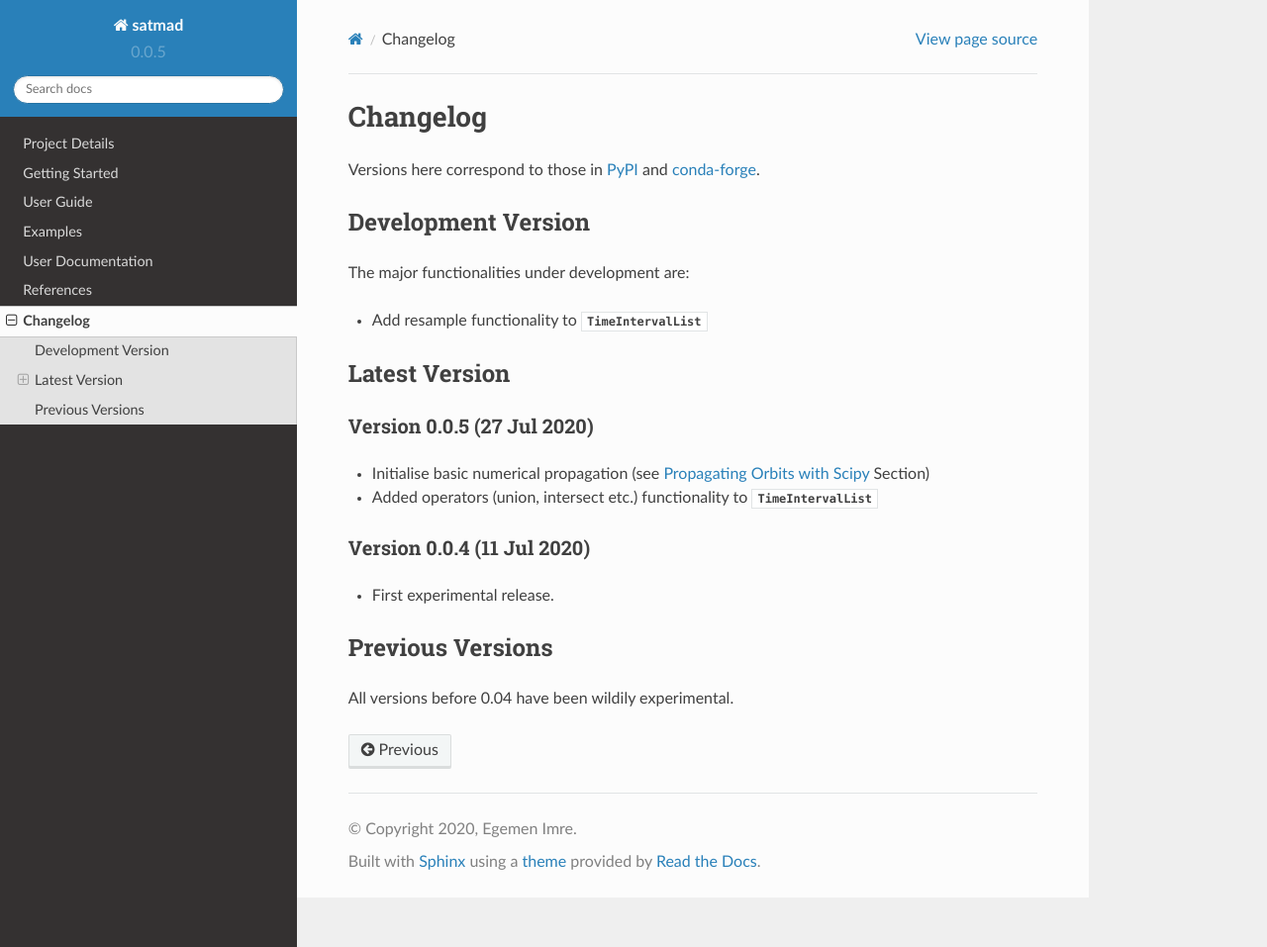
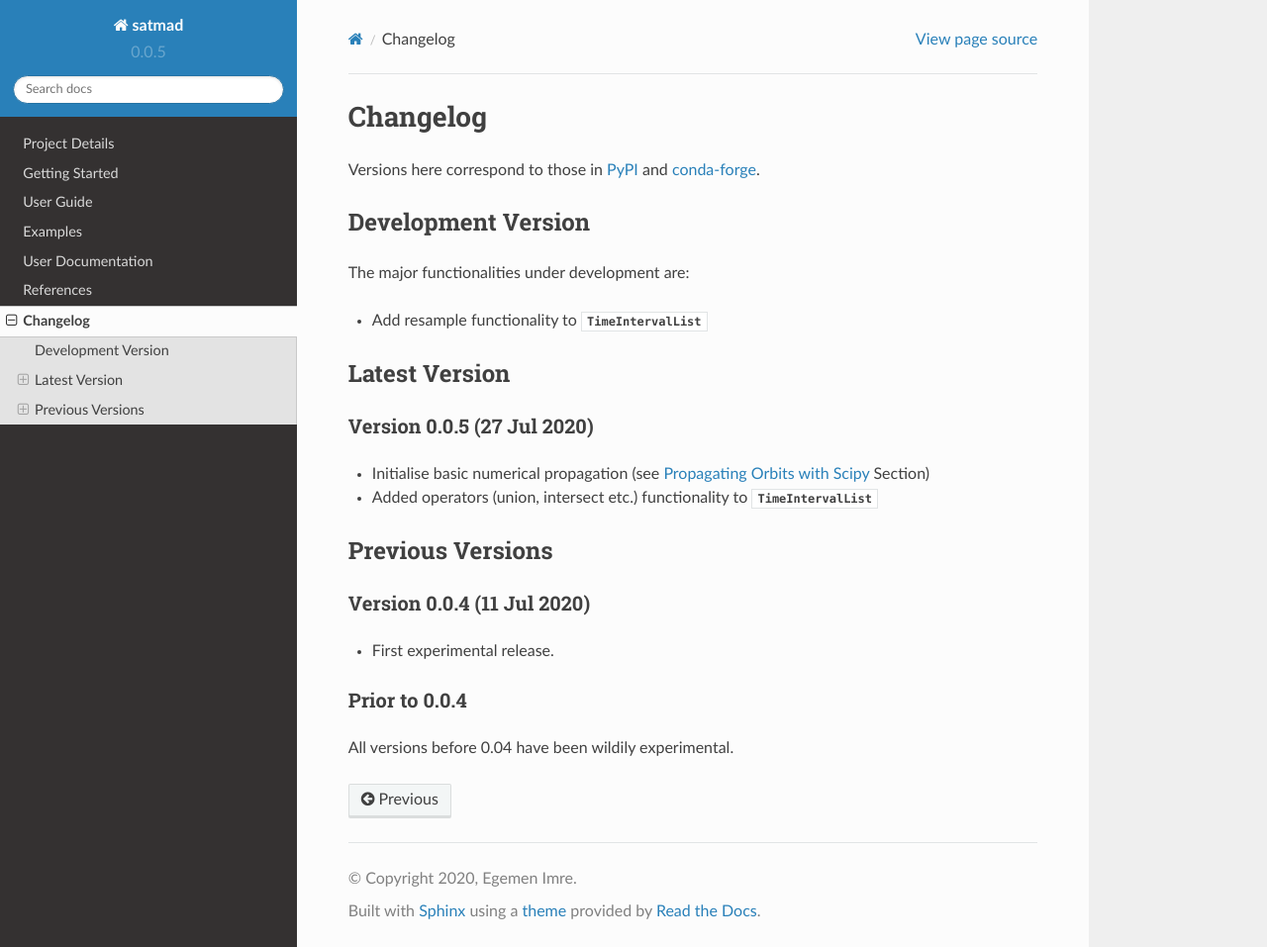
Before and after one commit to egemenimre/satmad, a Sphinx documentation site: the page built from docs/changelog.rst, in a window 1280 px wide and 957 px high. Shown: the whole window at 99% size. Built offline with Sphinx 7.4.7 and the Read the Docs theme 2.0.0, drawn with Linux system fonts in a browser that asks for light colours.

```diff
--- a/docs/changelog.rst
+++ b/docs/changelog.rst
@@ -25,12 +25,14 @@ Version 0.0.5 (27 Jul 2020)
 - Initialise basic numerical propagation (see :ref:`numprop-intro` Section)
 - Added operators (union, intersect etc.) functionality to :class:`.TimeIntervalList`
 
+
+Previous Versions
+-----------------
 Version 0.0.4 (11 Jul 2020)
 ^^^^^^^^^^^^^^^^^^^^^^^^^^^
 
 - First experimental release.
 
-Previous Versions
------------------
-
+Prior to 0.0.4
+^^^^^^^^^^^^^^^^^^^^^^^^^^^
 All versions before 0.04 have been wildily experimental.
```
